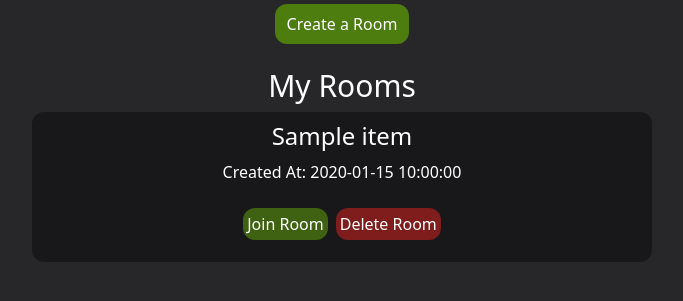
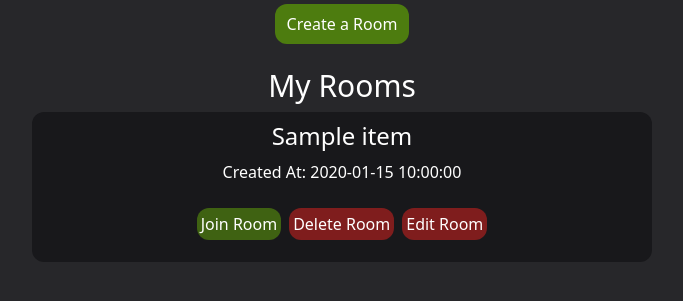
Before and after one commit to DGclasher/whisper, a Flask app: page / in a window 1280 px wide. Shown: the part 214-515 px from the top of the page, without its empty margins (298-981 px from the left). Run offline with Flask 2, Linux system fonts and the light colour scheme; the first user in the database is signed in; a database or web service that is not in the repository returns one stand-in record (Sample ...); some libraries are stand-ins or nearby versions.

Commit message:
improvised

```diff
--- a/app.py
+++ b/app.py
@@ -2,6 +2,8 @@ import os
 import db
 import secrets
 from dotenv import load_dotenv
+from bson.json_util import dumps
+from datetime import datetime
 from pymongo.errors import DuplicateKeyError
 from flask_login import LoginManager, login_user, logout_user, login_required, current_user
 from flask_socketio import SocketIO, join_room, leave_room
@@ -30,6 +32,10 @@ def home():
 def join():
     return render_template('join.html')
 
+@app.route('/myinfo')
+@login_required
+def myinfo():
+    return render_template('myinfo.html', current_user=current_user)
 
 @app.route('/login', methods=['GET', 'POST'])
 def login():
@@ -66,6 +72,12 @@ def register():
         return redirect(url_for('home'))
     return render_template('register.html')
 
+@app.route('/delete', methods=['POST'])
+@login_required
+def delete_me():
+    db.delete_user(current_user.username)
+    logout_user()
+    return redirect(url_for('home'))
 
 @app.route('/logout')
 @login_required
@@ -84,11 +96,15 @@ def create_room():
                      for username in request.form.get('members').split(',')]
         if len(room_name) and len(usernames):
             room_id = db.save_room(room_name, current_user.username)
-            if current_user.username in usernames:
-                usernames.remove(current_user.username)
-            db.add_room_members(room_id, room_name,
-                                usernames, current_user.username)
-            return redirect(url_for('home'))
+            if room_id:
+                if current_user.username in usernames:
+                    usernames.remove(current_user.username)
+                db.add_room_members(room_id, room_name,
+                                    usernames, current_user.username)
+                return redirect(url_for('home'))
+            else:
+                message = 'Room with same name exists'
+                return render_template('create_room.html', message=message)
         else:
             message = 'Failed to create room'
             return render_template('create_room.html', message=message)
@@ -112,7 +128,7 @@ def del_room(room_name):
 def edit_room(room_name):
     try:
         room = db.get_room(room_name)
-        if room and db.is_room_admin(str(room['_id']), current_user.username):
+        if room and db.is_room_admin(room['_id'], current_user.username):
             current_members = [member['_id']['username']
                                for member in db.get_room_members(room['_id'])]
             if request.method == 'POST':
@@ -123,43 +139,56 @@ def edit_room(room_name):
                 members_to_add = list(set(new_members) - set(current_members))
                 members_to_delete = list(set(current_members)-set(new_members))
                 if len(members_to_add):
-                    db.add_room_members(str(room['_id']), room['room_name'], members_to_add, current_user.username)
+                    db.add_room_members(
+                        room['_id'], room['room_name'], members_to_add, current_user.username)
                 if len(members_to_delete):
-                    db.remove_room_members(str(room['_id']), members_to_delete)
+                    db.remove_room_members(room['_id'], members_to_delete)
+                return redirect(url_for('chat', room_name=room_name))
             current_members_str = ','.join(current_members)
             return render_template('edit_room.html', room=room, current_user=current_user, current_members_str=current_members_str)
-        return redirect(request.referrer)
+        return redirect(url_for('home'))
     except:
-        return redirect(request.referrer)
+        return redirect(url_for('home'))
 
 
 @app.route('/chat/<room_name>/', methods=['GET', 'POST'])
+@login_required
 def chat(room_name):
-    try:
-        room = db.get_room(room_name)
-        if room and db.is_room_member(str(room['_id']), current_user.username):
-            room_members = db.get_room_members(str(room['_id']))
-            print(room_members)
-            return render_template('chat.html', room=room, current_user=current_user, room_members=room_members)
-    except:
+    room = db.get_room(room_name)
+    if room and db.is_room_member(room['_id'], current_user.username):
+        room_members = db.get_room_members(room['_id'])
+        messages = db.get_messages(str(room['_id']))
+        return render_template('chat.html', room=room, current_user=current_user, room_members=room_members, messages=messages)
+    else:
         message = "Unable to join that room"
         return render_template('join.html', message=message)
-    return redirect(url_for('home'))
+
+
+@app.route('/chat/<room_name>/messages/')
+@login_required
+def get_older_messages(room_name):
+    room = db.get_room(room_name)
+    if room and db.is_room_member(room['_id'], current_user.username):
+        page = int(request.args.get('page', 0))
+        room_members = db.get_room_members(room['_id'])
+        messages = db.get_messages(str(room['_id']), page)
+        return dumps(messages)
+    else:
+        message = "Unable to join that room"
+        return render_template('join.html', message=message)
 
 
 @socketio.on('join')
 def on_join(data):
-    username = data['username']
     room = data['room']
     join_room(room)
     socketio.emit('join_room', data, room=room)
-    app.logger.info("{} has joined {}".format(username, room))
 
 
 @socketio.on('send_message')
 def on_send_message(data):
-    app.logger.info("{} in room {} has sent message {}".format(
-        data['username'], data['room'], data['message']))
+    data['sent_at'] = datetime.now().strftime("%d/%b:%H:%M")
+    db.save_message(data['room'], data['message'], data['username'])
     socketio.emit('receive_message', data, room=data['room'])
 
 
--- a/db.py
+++ b/db.py
@@ -1,9 +1,10 @@
 import os
 from user import User
 from bson import ObjectId
-from pymongo import MongoClient
 from dotenv import load_dotenv
 from datetime import datetime
+from pymongo.errors import DuplicateKeyError
+from pymongo import MongoClient, ASCENDING, DESCENDING
 from werkzeug.security import generate_password_hash
 
 load_dotenv()
@@ -13,7 +14,13 @@ client = MongoClient(os.environ.get('MONGO_URI'))
 db = client.get_database(os.environ.get("DB"))
 users_collection = db.get_collection("users")
 rooms_collection = db.get_collection("rooms")
+try:
+    rooms_collection.drop_index('room_name_1')
+except:
+    pass
+rooms_collection.create_index([('room_name', ASCENDING)], unique=True)
 members_collection = db.get_collection("room_members")
+messages_collection = db.get_collection("messages")
 
 
 def save_user(username, password):
@@ -21,7 +28,7 @@ def save_user(username, password):
     user_data = {
         '_id': username,
         'password': hashed_pass,
-        'created_at': datetime.utcnow()
+        'created_at': datetime.now()
     }
     users_collection.insert_one(user_data)
 
@@ -35,17 +42,22 @@ def delete_user(username):
     users_collection.delete_one({'_id': username})
     rooms_collection.delete_many({'created_by': username})
     members_collection.delete_many({'_id.username': username})
+    messages_collection.delete_many({'sender': username})
 
 
 def save_room(room_name, creator):
     room_data = {
         'room_name': room_name,
         'created_by': creator,
-        'created_at': datetime.utcnow()
+        'created_at': datetime.now()
     }
-    room_id = rooms_collection.insert_one(room_data).inserted_id
-    add_room_member(room_id, room_name, creator, creator, is_room_admin=True)
-    return room_id
+    try:
+        room_id = rooms_collection.insert_one(room_data).inserted_id
+        add_room_member(room_id, room_name, creator,
+                        creator, is_room_admin=True)
+        return room_id
+    except DuplicateKeyError:
+        return None
 
 
 def add_room_member(room_id, room_name, username, added_by, is_room_admin=False):
@@ -86,6 +98,8 @@ def get_room(room_name):
 
 
 def delete_room(room_name):
+    room = rooms_collection.find_one({'room_name': room_name})
+    messages_collection.delete_many({'room_id': str(room['_id'])})
     rooms_collection.delete_one({'room_name': room_name})
     members_collection.delete_many({'room_name': room_name})
 
@@ -106,3 +120,24 @@ def is_room_member(room_id, username):
 def is_room_admin(room_id, username):
     return members_collection.count_documents({'_id': {'room_id': ObjectId(
         room_id), 'username': username}, 'is_room_admin': True})
+
+
+def save_message(room_id, text, sender):
+    message = {
+        'room_id': room_id,
+        'text': text,
+        'sender': sender,
+        'sent_at': datetime.now()
+    }
+    messages_collection.insert_one(message)
+
+
+MESSAGE_LIMIT = 10
+
+def get_messages(room_id, page=0):
+    offset = page * MESSAGE_LIMIT
+    mes = list(messages_collection.find({'room_id': room_id}).sort(
+        'sent_at', ASCENDING).limit(MESSAGE_LIMIT).skip(offset))
+    for m in mes:
+        m['sent_at'] = m['sent_at'].strftime("%d/%b:%H:%M")
+    return mes
--- a/templates/base.html
+++ b/templates/base.html
@@ -30,7 +30,7 @@
             {% if current_user.is_authenticated %}
             <li><a class="lg:p-4 py-3 px-0 block border-b-2 border-transparent hover:text-lime-700" href="{{url_for('join')}}">Join a room</a></li>
             <li><a class="lg:p-4 py-3 px-0 block border-b-2 border-transparent hover:text-lime-700" href="{{url_for('logout')}}">Logout</a></li>
-            <li><a class="lg:p-4 py-3 px-0 block border-b-2 border-transparent hover:text-lime-700" href="#">{{current_user.username}}</a></li>
+            <li><a class="lg:p-4 py-3 px-0 block border-b-2 border-transparent hover:text-lime-700" href="{{url_for('myinfo')}}">{{current_user.username}}</a></li>
             {% else %}
             <li><a class="lg:p-4 py-3 px-0 block border-b-2 border-transparent hover:text-lime-700" href="{{url_for('login')}}">Login</a></li>
             <li><a class="lg:p-4 py-3 px-0 block border-b-2 border-transparent hover:text-lime-700" href="{{url_for('register')}}">Register</a></li>
--- a/templates/home.html
+++ b/templates/home.html
@@ -30,6 +30,9 @@
                         <form action="/del_room/{{room.room_name}}" method="post">
                             <button  type="submit" class="p-1 bg-red-900 rounded-xl border-solid border-black hover:border-dotted mt-4">Delete Room</button>
                         </form>
+                        <form action="/edit_room/{{room.room_name}}" method="get">
+                            <button type="submit" class="p-1 bg-red-900 rounded-xl border-solid border-black hover:border-dotted mt-4">Edit Room</button>
+                        </form>
                     </div>
                 </div>
             {% endfor %}
```
Also changed, not shown: tasks.py (+6 -10 lines), templates/chat.html (+28 -4 lines), templates/create_room.html (+14 -3 lines), templates/edit_room.html (+2 -9 lines), templates/myinfo.html (added, +15 -0 lines).
